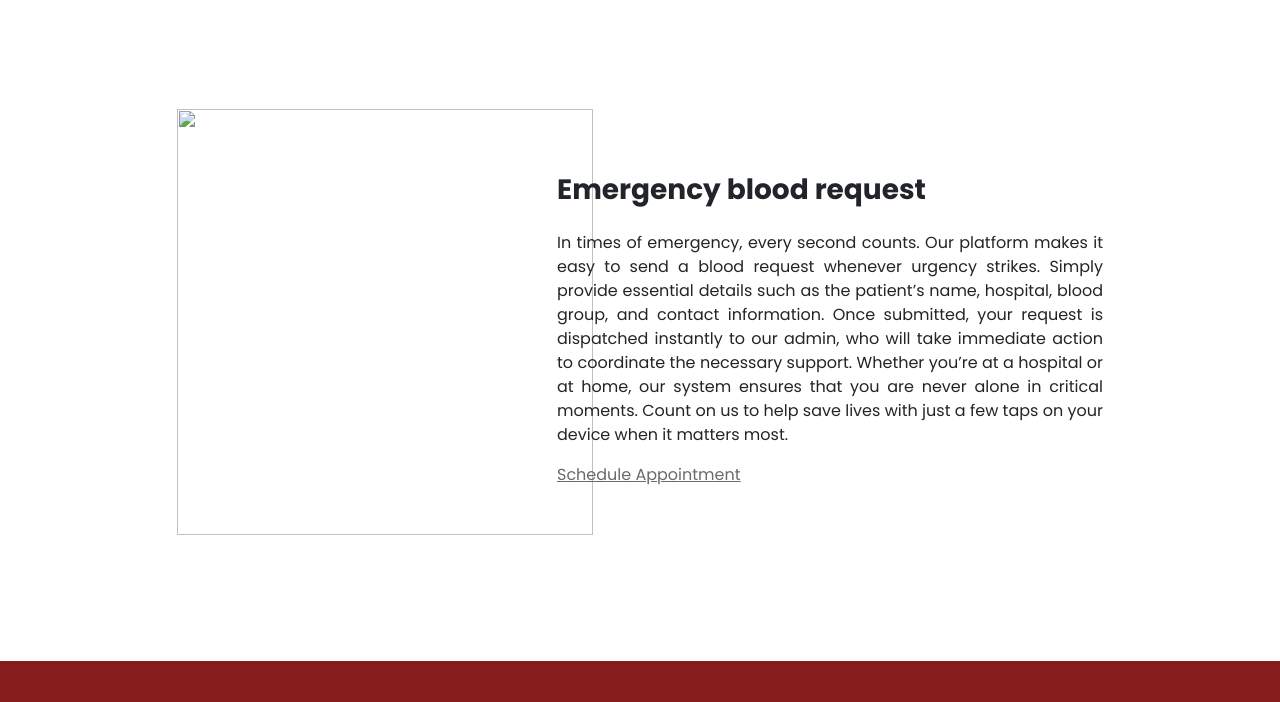
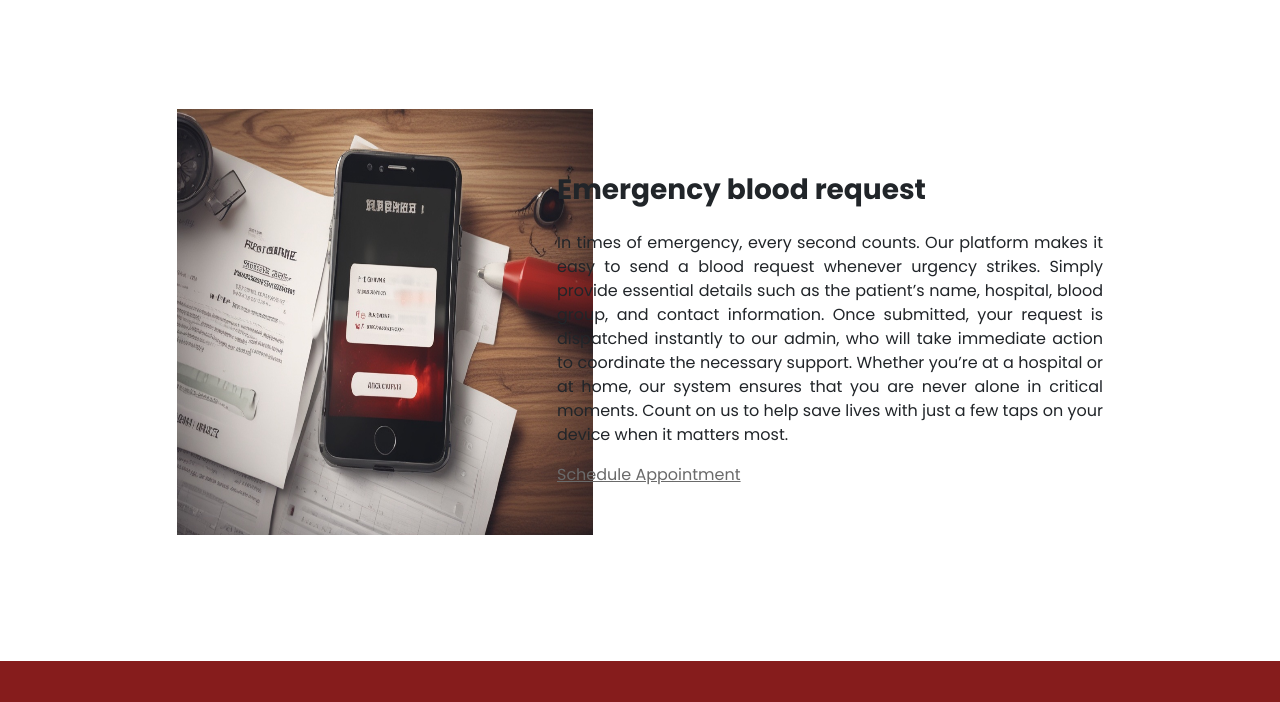
Before and after one commit to nibras000/LifeLoop, a plain HTML site: page emergency.html in a window 1280 px wide. Shown: the part 64-766 px from the top of the page. Drawn offline with nearby package versions, Linux system fonts and the light colour scheme.

Commit message:
Update emergency.html

```diff
--- a/emergency.html
+++ b/emergency.html
@@ -45,7 +45,7 @@
                 <div class="row mt-5 ">
                     <div class="col-md-1"></div>
                     <div class="col-md-4 ">
-                        <img src="service2.jpg" class="mt-5 justify-content-center" style="width:26rem; height: 100%;">
+                        <img src="img/service2.jpg" class="mt-5 justify-content-center" style="width:26rem; height: 100%;">
                     </div>
                     <div class="col-md-6 mt-5   pt-5 align-items-center ">
                         <h5 class="fw-bold fs-3 py-3">
```
